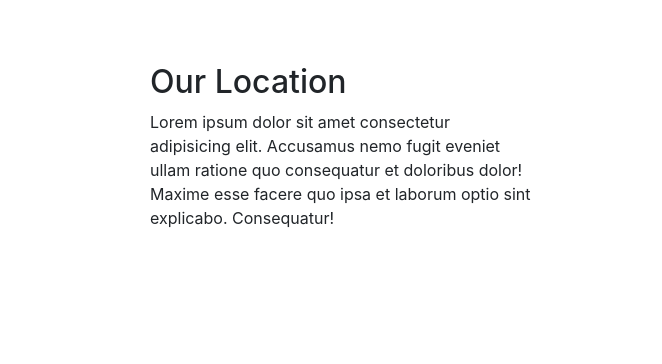
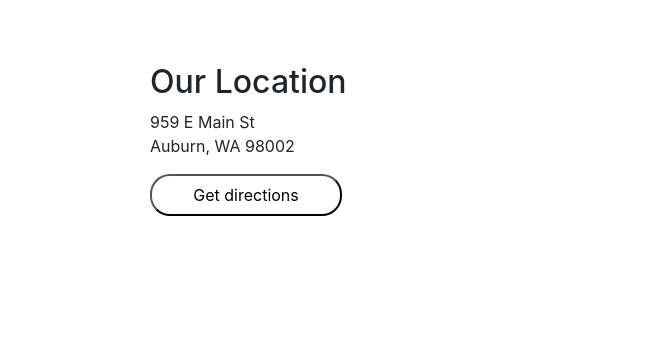
Before and after one commit to BrandonP321/athens-pizza-site, a plain HTML site: page index.html in a window 1280 px wide. Shown: the part 2188-2552 px from the top of the page, 618-1280 px from the left. Drawn offline with nearby package versions, Linux system fonts and the light colour scheme.

Commit message:
added google maps functionality to get directions button

```diff
--- a/index.html
+++ b/index.html
@@ -50,7 +50,8 @@
                 <div class='overlay-community overlay'>
                     <h2>Community Involvment</h2>
                 </div>
-                <img class='community-img square' src='assets/img/community.png' alt='people getting involved with their community'>
+                <img class='community-img square' src='assets/img/community.png'
+                    alt='people getting involved with their community'>
             </a>
             <a class='about-square square-link' href='#'>
                 <div class='overlay-about overlay'>
@@ -73,9 +74,12 @@
             </div>
             <div class='map-info'>
                 <h2>Our Location</h2>
-                <p>Lorem ipsum dolor sit amet consectetur adipisicing elit. Accusamus nemo fugit eveniet ullam ratione
-                    quo consequatur et doloribus dolor! Maxime esse facere quo ipsa et laborum optio sint explicabo.
-                    Consequatur!</p>
+                <p>959 E Main St<br>Auburn, WA 98002</p>
+                <form class='directions-form' action="http://maps.google.com/maps" method="get" target="_blank">
+                    <input type="hidden" name="daddr" value="959 E Main St, Auburn, WA 98002" />
+                    <input type="submit" class='directionsBtn' value="Get directions" />
+                </form>
+                <!-- <button class='directionsBtn'>Get Directions</button> -->
             </div>
         </div>
 
--- a/style.css
+++ b/style.css
@@ -22,7 +22,27 @@ footer {
     padding: 5%;
 }
 
-.directions-div {
+.directionsBtn {
+    width: 50%;
+    height: 30%;
+    border-radius: 20px;
+    background-color: transparent;
+    box-shadow: none;
+    transition: background-color .4s, transform .4s;
+}
+
+.directionsBtn:hover {
+    background-color: #f9be1a;
+    transform: scale(1.1);
+}
+
+.directionsBtn:focus {
+    outline: none;
+}
+
+.directions-form {
+    width: 100%;
+    height: 100%;
 }
 
 .footer-info {
@@ -103,6 +123,7 @@ footer {
     display: block;
     width: 100%;
     height: auto;
+    z-index: -1;
 }
 
 .socials {
```
